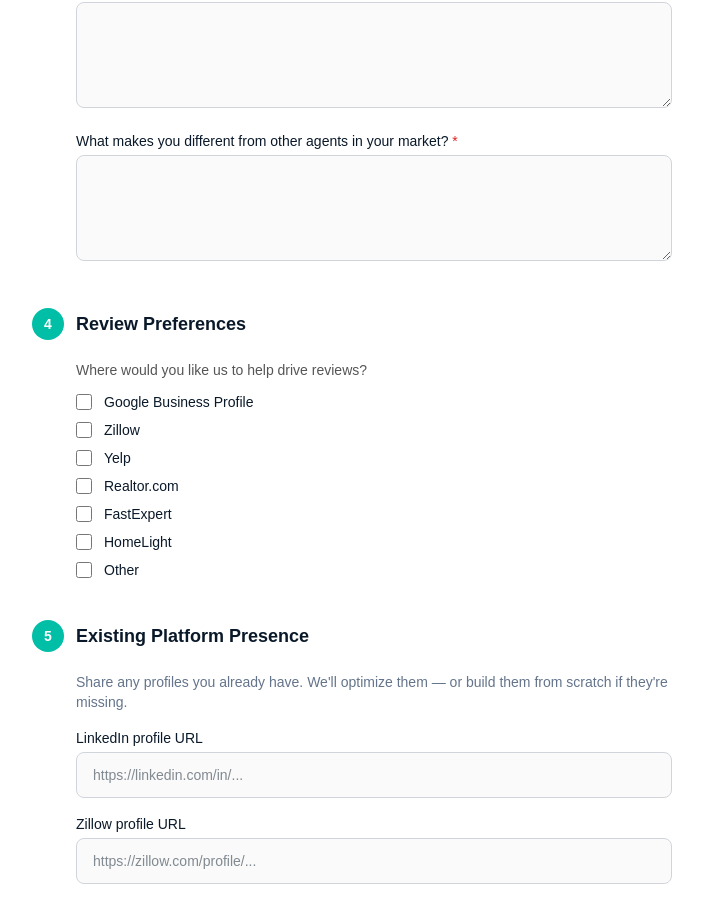
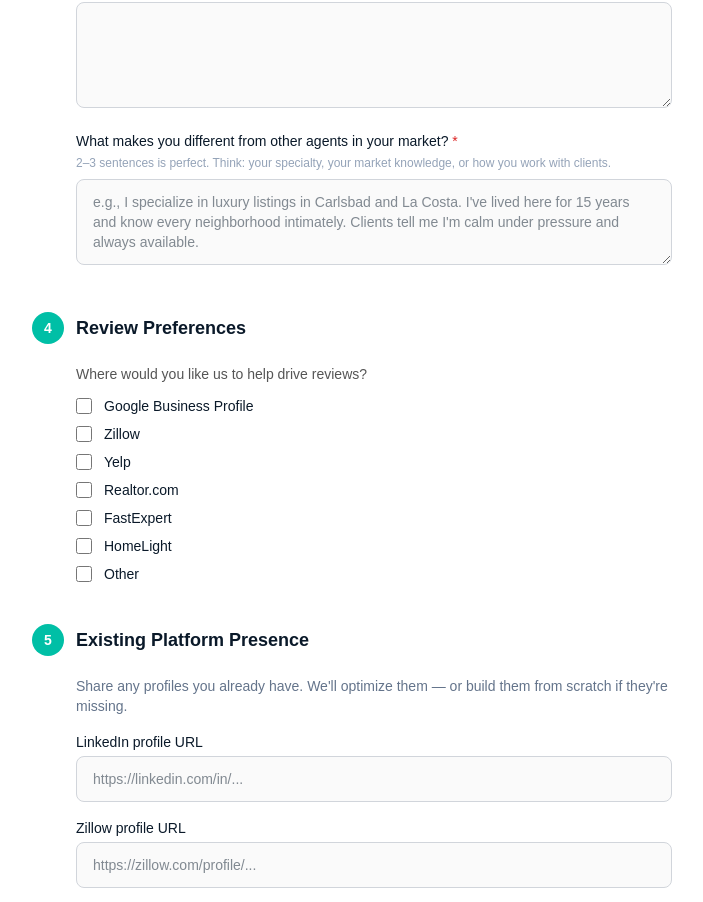
Before and after one commit to radleyraven/cited-dashboard, a Next.js app: page /intake in a window 1280 px wide. Shown: the part 1330-2232 px from the top of the page, without its empty margins (288-991 px from the left). Built offline with nearby package versions, Linux system fonts and the light colour scheme.

Commit message:
Intake: add hint text + placeholder to differentiator field — 2-3 sentences guidance

```diff
--- a/src/app/intake/page.tsx
+++ b/src/app/intake/page.tsx
@@ -306,10 +306,11 @@ function IntakeForm() {
                 style={inputStyle}
               />
             </Field>
-            <Field label="What makes you different from other agents in your market?" required>
+            <Field label="What makes you different from other agents in your market?" required hint="2–3 sentences is perfect. Think: your specialty, your market knowledge, or how you work with clients.">
               <textarea
                 required
-                rows={4}
+                rows={3}
+                placeholder="e.g., I specialize in luxury listings in Carlsbad and La Costa. I've lived here for 15 years and know every neighborhood intimately. Clients tell me I'm calm under pressure and always available."
                 value={form.differentiator}
                 onChange={(e) => set("differentiator", e.target.value)}
                 className={`${inputClass} ${inputFocusRing}`}
@@ -447,13 +448,14 @@ function Section({ number, title, children }: { number: number; title: string; c
   );
 }
 
-function Field({ label, required, children }: { label: string; required?: boolean; children: React.ReactNode }) {
+function Field({ label, required, hint, children }: { label: string; required?: boolean; hint?: string; children: React.ReactNode }) {
   return (
     <label className="block">
       <span className="block text-sm font-medium mb-1" style={{ color: "#0A1929" }}>
         {label}
         {required && <span style={{ color: "#DC2626" }}> *</span>}
       </span>
+      {hint && <span className="block text-xs mb-2" style={{ color: "#94a3b8" }}>{hint}</span>}
       {children}
     </label>
   );
```
